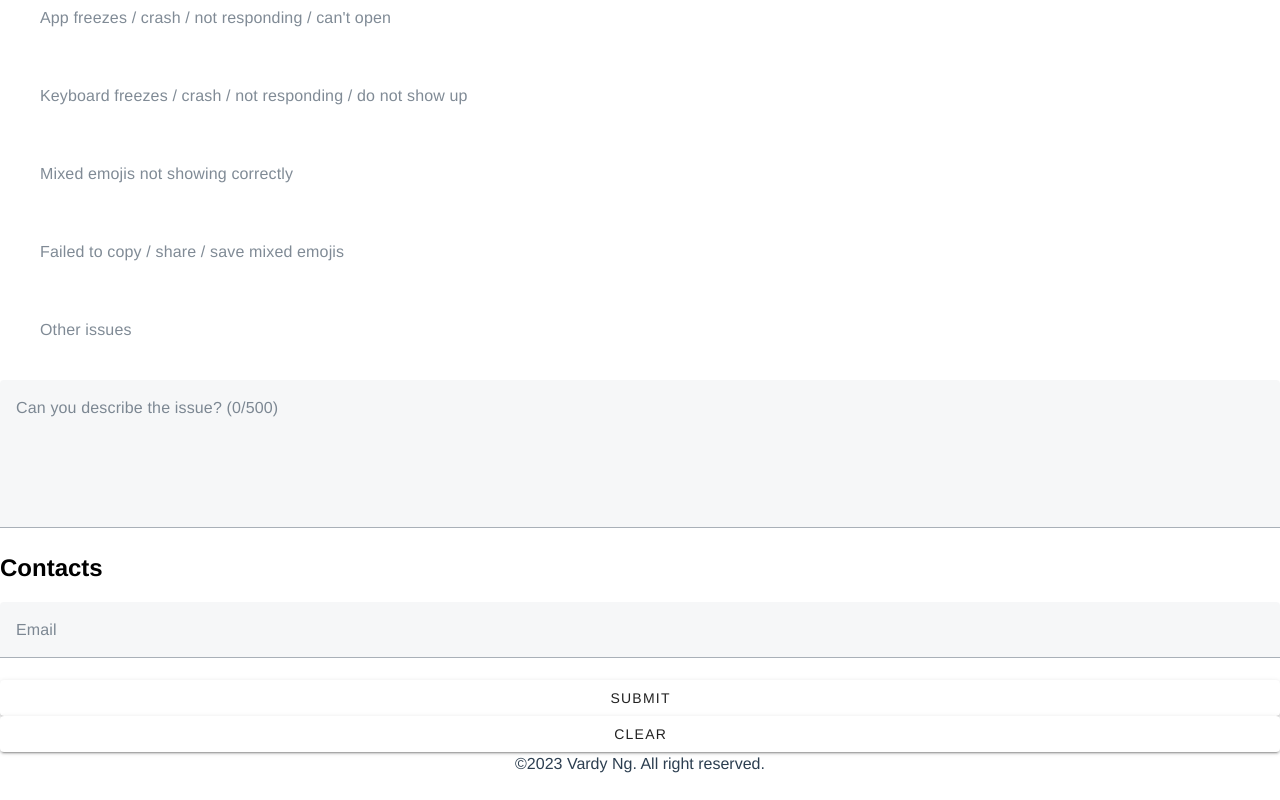
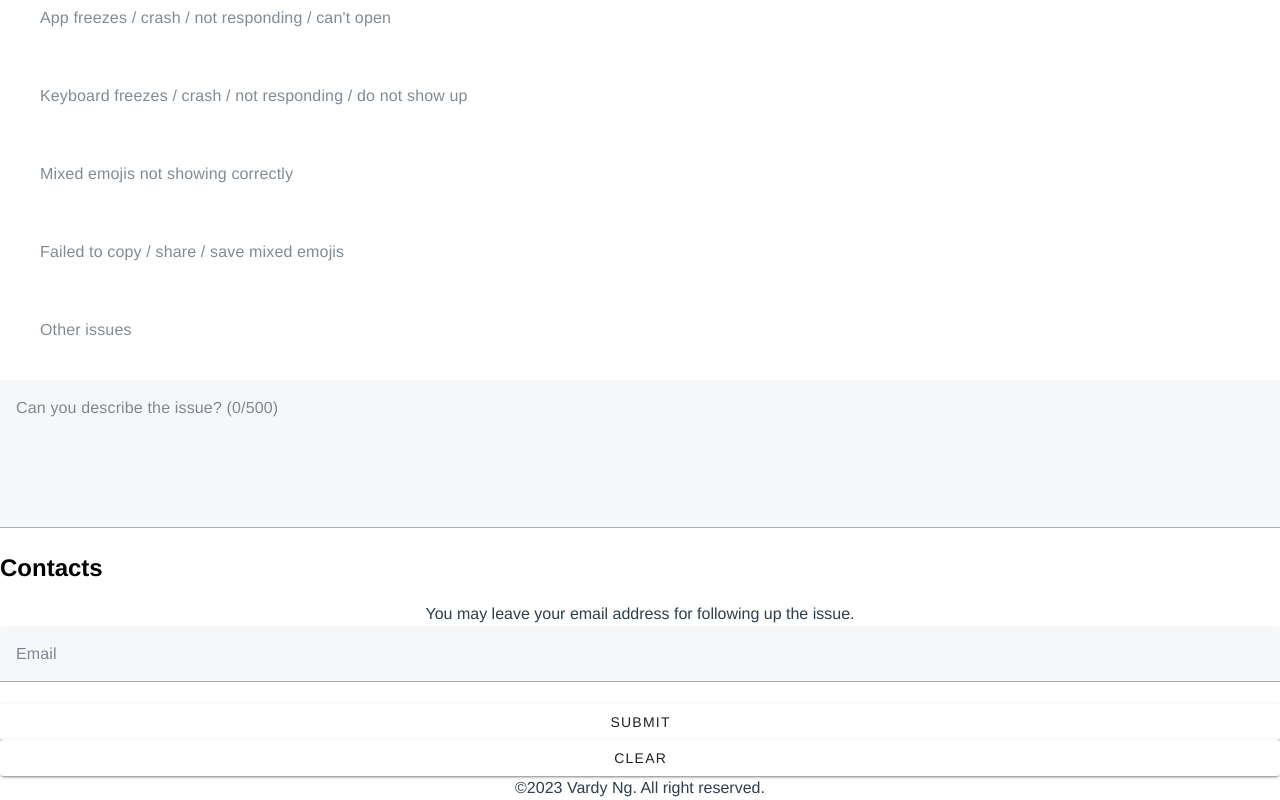
Before and after one commit to VardyNg/emoji-kitchen-keyboard-support-web, a Vue app: page / in a window 1280 px wide. Shown: the part 504-1304 px from the top of the page. Before the commit the page ends 1280 px from the top, so only its background shows below. Built offline with nearby package versions, Linux system fonts and the light colour scheme.

Commit message:
add email field description

```diff
--- a/src/components/Support.vue
+++ b/src/components/Support.vue
@@ -44,6 +44,7 @@
     />
 
     <div class="form-section-title">Contacts</div>
+    <p>You may leave your email address for following up the issue.</p>
     <v-text-field
       label="Email"
       v-model="inputEmail"
```
